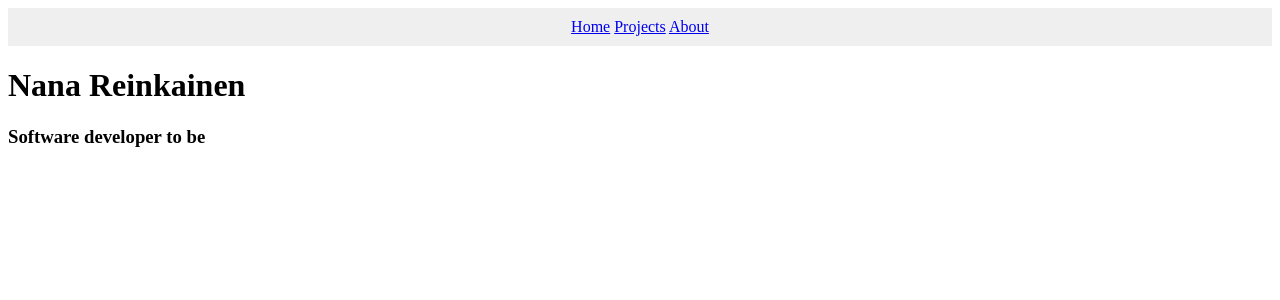
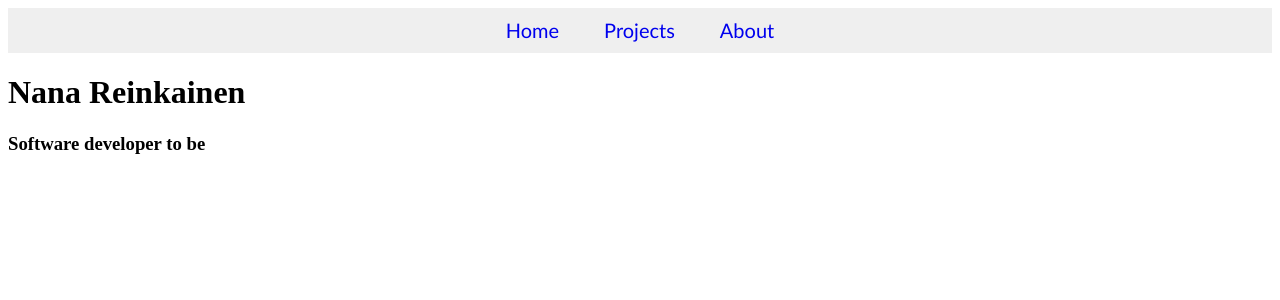
Before and after one commit to Na-na13/portfolio, a Flask app: page / in a window 1280 px wide. Shown: the top 300 px of the page. Run offline with Flask 3, Linux system fonts and the light colour scheme.

Commit message:
minor css changes to navbar

```diff
--- a/static/styles.css
+++ b/static/styles.css
@@ -2,10 +2,18 @@
     padding: 10px;
     background: #EFEFEF;
     text-align: center;
+    font-size: 20px;
+
   }
 .navbar a {
     text-align: center;
+    padding: 20px;
+    text-decoration: none;
+    font-family: "Trebuchet MS";
 }
 .navbar a:hover {
     color: black;
+    text-decoration: underline;
+    font-weight: bold;
+
 }
--- a/templates/layout.html
+++ b/templates/layout.html
@@ -2,7 +2,7 @@
 <html>
     <head>
         <link rel="stylesheet" href="/static/styles.css">
-        <title>Nana's Portfolio</title>
+        <title>Nana Reinikainen</title>
         <meta charset="utf-8">
     </head>
     <body>
```
